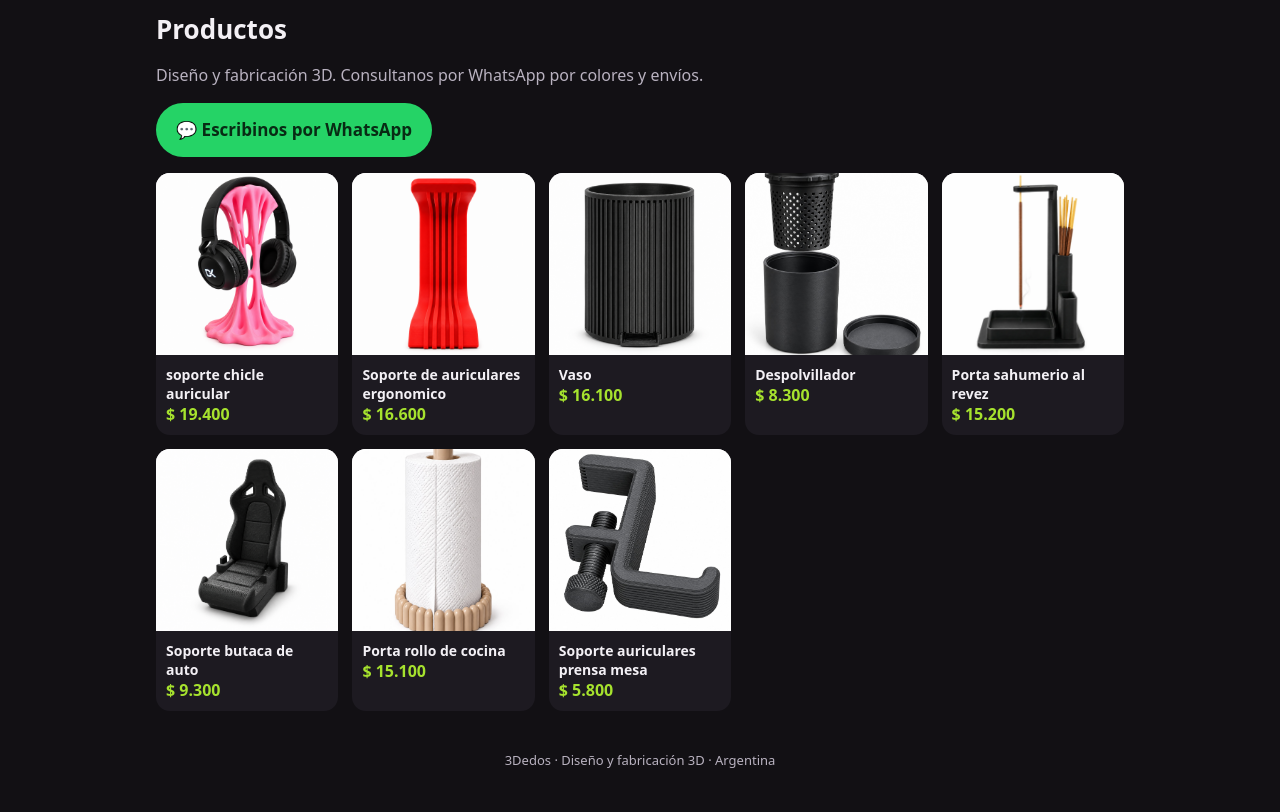
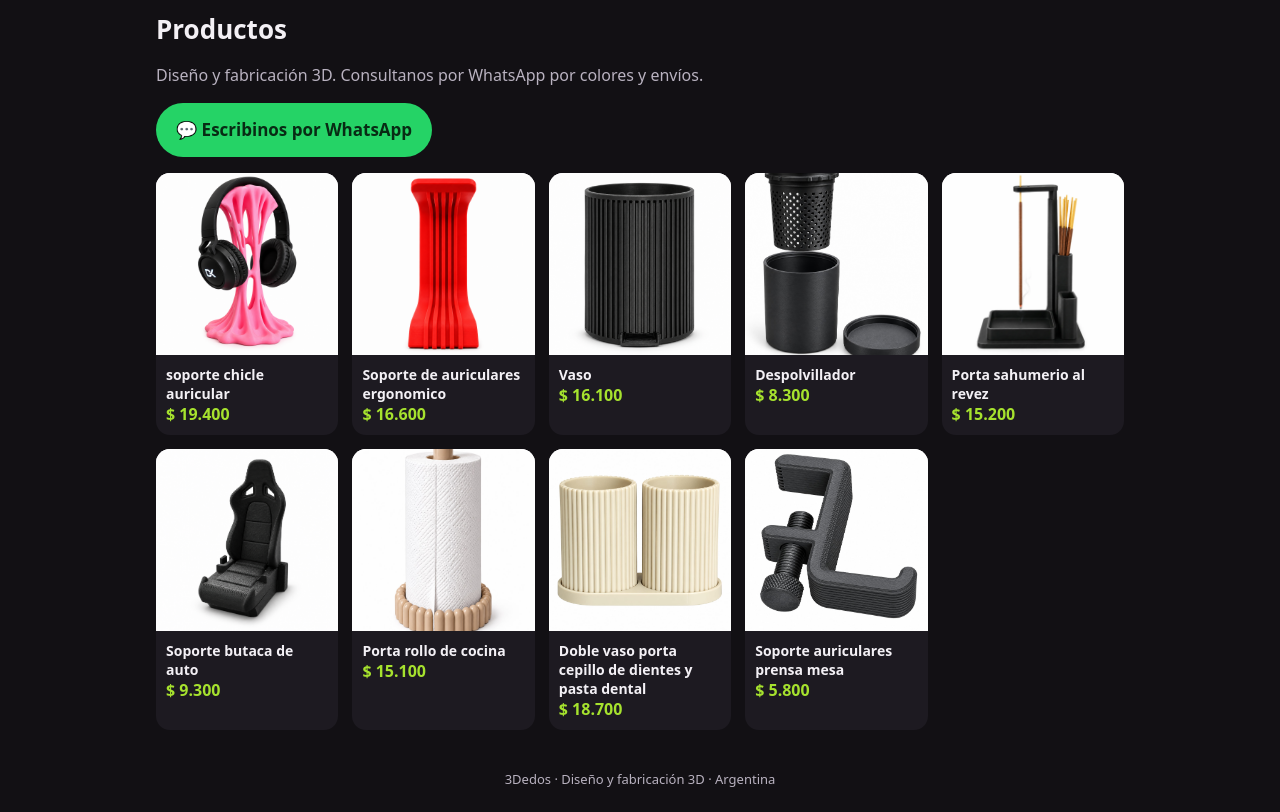
Before and after one commit to 3Dedos-Arg/3dedos-arg.github.io, a plain HTML site: page index.html in a window 1280 px wide. Shown: the part 65-877 px from the top of the page. Drawn offline with Linux system fonts and the light colour scheme.

Commit message:
Portada: 3D-0012: Doble vaso porta cepillo de dientes y pasta dental

```diff
--- a/index.html
+++ b/index.html
@@ -39,6 +39,7 @@ footer{color:var(--suave);font-size:13px;text-align:center;padding:24px 16px}</s
 <a class="tarjeta" href="productos/3d-0008-porta-sahumerio-al-revez.html"><img src="img/3d-0008-porta-sahumerio-al-revez.png" alt="Porta sahumerio al revez" loading="lazy"><div><strong>Porta sahumerio al revez</strong><span>$ 15.200</span></div></a>
 <a class="tarjeta" href="productos/3d-0009-soporte-butaca-de-auto.html"><img src="img/3d-0009-soporte-butaca-de-auto.png" alt="Soporte butaca de auto" loading="lazy"><div><strong>Soporte butaca de auto</strong><span>$ 9.300</span></div></a>
 <a class="tarjeta" href="productos/3d-0010-porta-rollo-de-cocina.html"><img src="img/3d-0010-porta-rollo-de-cocina.png" alt="Porta rollo de cocina" loading="lazy"><div><strong>Porta rollo de cocina</strong><span>$ 15.100</span></div></a>
+<a class="tarjeta" href="productos/3d-0012-doble-vaso-porta-cepillo-de-dientes-y-pasta-dental.html"><img src="img/3d-0012-doble-vaso-porta-cepillo-de-dientes-y-pasta-dental.png" alt="Doble vaso porta cepillo de dientes y pasta dental" loading="lazy"><div><strong>Doble vaso porta cepillo de dientes y pasta dental</strong><span>$ 18.700</span></div></a>
 <a class="tarjeta" href="productos/3d-0014-soporte-auriculares-prensa-mesa.html"><img src="img/3d-0014-soporte-auriculares-prensa-mesa.png" alt="Soporte auriculares prensa mesa" loading="lazy"><div><strong>Soporte auriculares prensa mesa</strong><span>$ 5.800</span></div></a>
 </div></main>
 <footer>3Dedos · Diseño y fabricación 3D · Argentina</footer>
```
